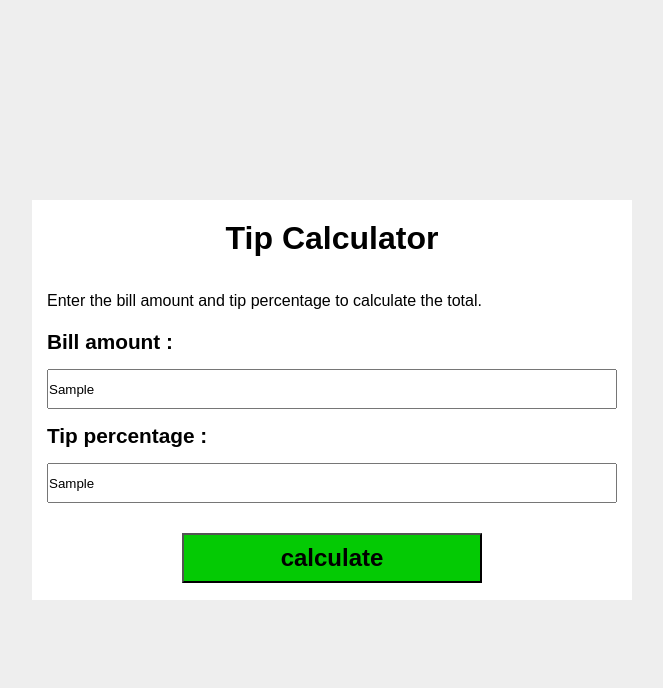
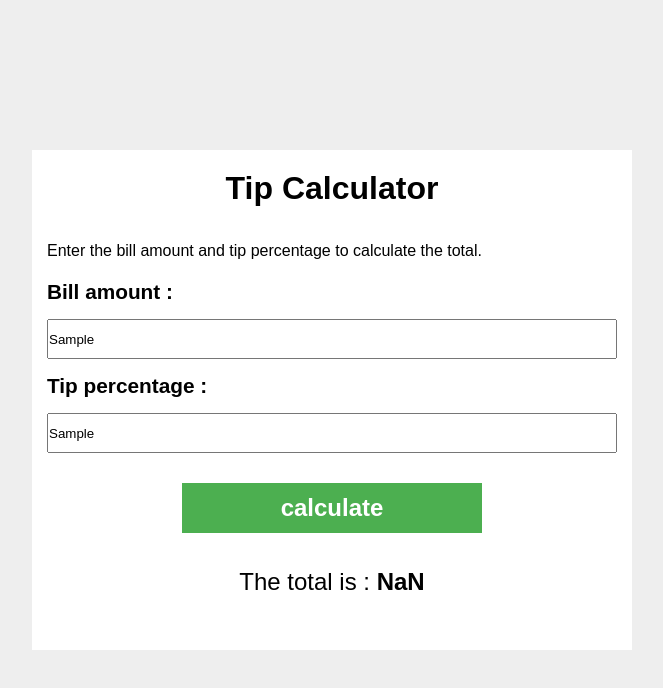
Before and after one commit to MarwaneQ/Tip-Calculator, a plain HTML site: page index.html in a window 1280 px wide. Both pictures are taken after typing "Sample", "Sample" into the empty fields and a click on the button "calculate". Shown: the whole page, without its empty margins (308-971 px from the left). Drawn offline with Linux system fonts and the light colour scheme.

Commit message:
adding js

```diff
--- a/index.css
+++ b/index.css
@@ -12,10 +12,15 @@ body{
    font-family: Arial, Helvetica, sans-serif;
 }
 .container{
-   height: 400px;
+   height: 500px;
    width: 600px;
    background-color: white;
    text-align: center;
+}
+@media (max-width : 500px) {
+   .container{
+      width: 350px;
+   }
 }
 .container h1{
    padding: 20px;
@@ -44,7 +49,15 @@ body{
 .container button{
    width: 50%;
    height: 50px;
-   background-color: rgb(4, 202, 4);
+   background-color: #4caf50;
    font-size: 1.5em;
    font-weight: bold;
+   cursor: pointer;
+   border: none;
+   margin-bottom: 20px;
+   color: white;
 }
+.total{
+   padding: 15px;
+   font-size: 1.5em;
+}
--- a/index.html
+++ b/index.html
@@ -17,6 +17,7 @@
          <input type="text"  id="tip">
       </div>
       <button>calculate</button>
+      <p class="total">The total is : </p>
    </div>
    <script src="script.js"></script>
 </body>
--- a/script.js
+++ b/script.js
@@ -0,0 +1,17 @@
+let bill = document.getElementById("bill");
+let tip = document.getElementById("tip")
+
+let butt = document.querySelector('button')
+let ptotal = document.querySelector('.total')
+
+function count() {
+   let billValue = parseFloat(bill.value);
+   let tipValue = parseFloat(tip.value);
+   let perTomoney = (tipValue*billValue)/100;
+   let total = billValue + perTomoney;
+   let span = document.createElement('span')
+   span.textContent=`${total}`
+   ptotal.appendChild(span)
+   span.style.fontWeight = 'bold'
+}
+butt.addEventListener('click',count)
```
